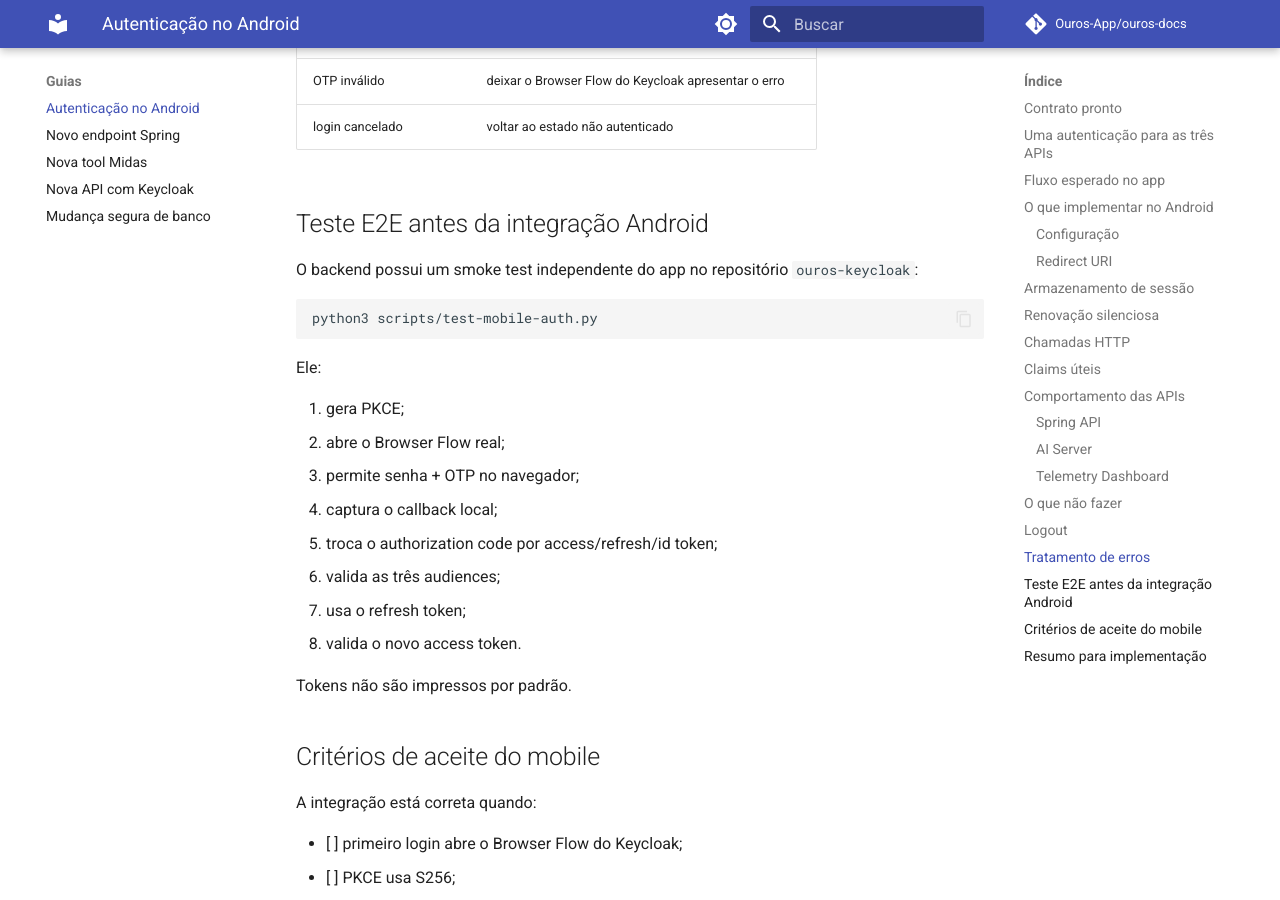
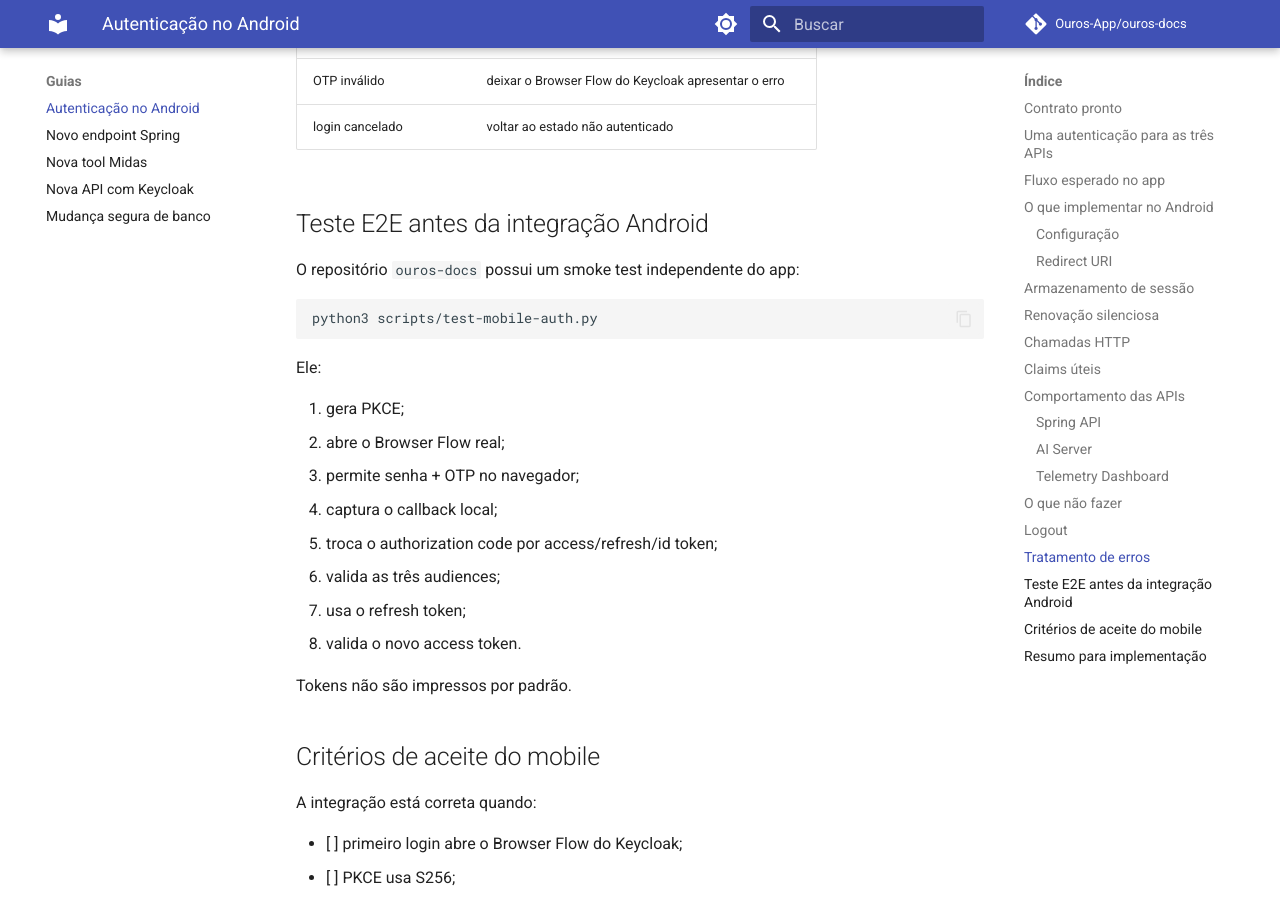
Before and after one commit to Ouros-App/ouros-docs, an MkDocs documentation site: the page built from docs/guides/mobile-authentication.md, in a window 1280 px wide and 900 px high, scrolled down 6471 px. Built offline with MkDocs 1.6.1 and Material for MkDocs 9.7.7, drawn with Linux system fonts in a browser that asks for light colours; comment, search, counter and statistics services are not loaded.

Commit message:
docs: colocate mobile smoke test with handoff

````diff
--- a/docs/guides/mobile-authentication.md
+++ b/docs/guides/mobile-authentication.md
@@ -246,7 +246,7 @@ Se for implementado logout federado, use o `end_session_endpoint` publicado no d
 
 ## Teste E2E antes da integração Android
 
-O backend possui um smoke test independente do app no repositório `ouros-keycloak`:
+O repositório `ouros-docs` possui um smoke test independente do app:
 
 ```bash
 python3 scripts/test-mobile-auth.py
````
